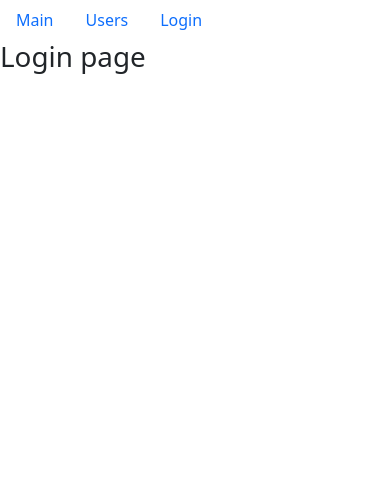
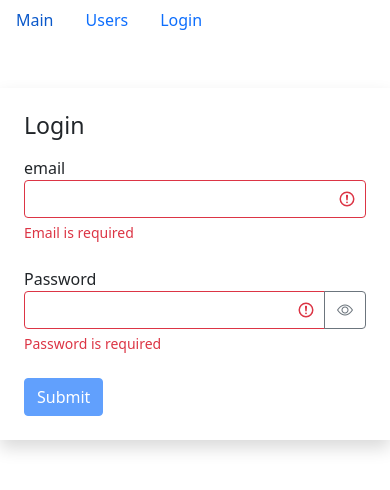
Before and after one commit to nadiageras-au/react-fast-company, a React (Create React App) app: page /login in a window 390 px wide. Shown: the top 490 px of the page. Built offline with nearby package versions, Linux system fonts and the light colour scheme.

Commit message:
forms 1 - login page

```diff
--- /dev/null
+++ b/src/components/search.jsx
@@ -0,0 +1,24 @@
+import React from "react";
+import PropTypes from "prop-types";
+
+const Search = ({ value, onChange }) => {
+    return (
+        <form>
+            <label htmlFor="query" className="" />
+            <input
+                type="text"
+                name="search"
+                onChange={onChange}
+                value={value}
+                placeholder="Search"
+            />
+        </form>
+    );
+};
+
+Search.propTypes = {
+    value: PropTypes.string,
+    onChange: PropTypes.func
+};
+
+export default Search;
--- a/src/components/searchStatus.jsx
+++ b/src/components/searchStatus.jsx
@@ -1,39 +1,65 @@
 import React from "react";
 import PropTypes from "prop-types";
 
+// const SearchStatus = ({ length }) => {
+//     const renderPhrase = (number) => {
+//         if (number === 0) {
+//             return (
+//                 <div className="badge bg-danger">
+//                     Никто не тусанет с тобой сегодня
+//                 </div>
+//             );
+//         } else {
+//             let num = Math.abs(number);
+//             num %= 100;
+//             num %= 10;
+//             if (num >= 5 && num <= 20) {
+//                 return (
+//                     <div className="badge bg-primary">
+//                         {number + ` человек готовы тусануть с тобой`}
+//                     </div>
+//                 );
+//             } else {
+//                 return (
+//                     <div className="badge bg-primary">
+//                         {number + ` человека готовы тусануть с тобой`}
+//                     </div>
+//                 );
+//             }
+//         }
+//     };
+
+//     return <h1 className="text-center">{renderPhrase(length)}</h1>;
+// };
+
+// SearchStatus.propTypes = {
+//     length: PropTypes.number.isRequired
+// };
+
 const SearchStatus = ({ length }) => {
     const renderPhrase = (number) => {
-        if (number === 0) {
-            return (
-                <div className="badge bg-danger">
-                    Никто не тусанет с тобой сегодня
-                </div>
-            );
-        } else {
-            let num = Math.abs(number);
-            num %= 100;
-            num %= 10;
-            if (num >= 5 && num <= 20) {
-                return (
-                    <div className="badge bg-primary">
-                        {number + ` человек готовы тусануть с тобой`}
-                    </div>
-                );
-            } else {
-                return (
-                    <div className="badge bg-primary">
-                        {number + ` человека готовы тусануть с тобой`}
-                    </div>
-                );
-            }
+        const lastOne = Number(number.toString().slice(-1));
+        if (number > 4 && number < 15) {
+            return "человек тусанет";
         }
+        if (lastOne === 1) return "человек тусанет";
+        if ([2, 3, 4].indexOf(lastOne) >= 0) return "человека тусанут";
+        return "человек тусанет";
     };
-
-    return <h1 className="text-center">{renderPhrase(length)}</h1>;
+    return (
+        <h2>
+            <span
+                className={"badge " + (length > 0 ? "bg-primary" : "bg-danger")}
+            >
+                {length > 0
+                    ? `${length + " " + renderPhrase(length)}   с тобой сегодня`
+                    : "Никто с тобой не тусанет"}
+            </span>
+        </h2>
+    );
 };
-
 SearchStatus.propTypes = {
-    length: PropTypes.number.isRequired
+    length: PropTypes.number
 };
 
 export default SearchStatus;
--- /dev/null
+++ b/src/components/textField.jsx
@@ -0,0 +1,54 @@
+import React, { useState } from "react";
+import PropTypes from "prop-types";
+
+const TextField = ({ label, type, name, value, onChange, error }) => {
+    const [showPassword, setShowPassword] = useState(false);
+    const getInputClasses = () => {
+        return "form-control" + (error ? " is-invalid" : "");
+    };
+    const toggleShowPassword = () => {
+        setShowPassword((prevState) => !prevState);
+    };
+    return (
+        <div className="mb-4">
+            <label htmlFor={name}>{label} </label>
+            <div className="input-group has-validation">
+                <input
+                    type={showPassword ? "text" : type}
+                    id={name}
+                    name={name}
+                    value={value}
+                    onChange={onChange}
+                    className={getInputClasses()}
+                />
+                {type === "password" && (
+                    <button
+                        className="btn btn-outline-secondary"
+                        type="button"
+                        onClick={toggleShowPassword}
+                    >
+                        <i
+                            className={
+                                "bi bi-eye" + (showPassword ? "-slash" : "")
+                            }
+                        ></i>
+                    </button>
+                )}
+                {error && <div className="invalid-feedback">{error}</div>}
+            </div>
+        </div>
+    );
+};
+TextField.defaultProps = {
+    type: "text"
+};
+TextField.propTypes = {
+    label: PropTypes.string,
+    type: PropTypes.string,
+    name: PropTypes.string,
+    value: PropTypes.string,
+    onChange: PropTypes.func,
+    error: PropTypes.string
+};
+
+export default TextField;
--- a/src/components/user.jsx
+++ b/src/components/user.jsx
@@ -15,7 +15,7 @@
     marked = false
 }) => {
     return (
-        <tr>
+        <tr key={_id}>
             <td>{name}</td>
             <td>
                 {qualities.map((quality) => (
--- a/src/components/users.jsx
+++ b/src/components/users.jsx
@@ -7,15 +7,18 @@
 import SearchStatus from "./searchStatus";
 import UsersTable from "./usersTable";
 import _ from "lodash";
+import Search from "./search";
 
 const Users = () => {
     const [currentPage, setCurrentPage] = useState(1);
     const [professions, setProfession] = useState(api.professions.fetchAll());
     const [selectedProf, setSelectedProf] = useState();
     const [sortBy, setSortBy] = useState({ path: "name", order: "asc" });
+    const [query, setQuery] = useState("");
+    const [users, setUsers] = useState([]);
+
     const pageSize = 6;
 
-    const [users, setUsers] = useState([]);
     useEffect(() => {
         api.users.fetchAll().then((data) => setUsers(data));
     }, []);
@@ -43,9 +46,10 @@
 
     useEffect(() => {
         setCurrentPage(1);
-    }, [selectedProf]);
+    }, [selectedProf, query]);
 
     const handleProfessionSelect = (item) => {
+        setQuery("");
         setSelectedProf(item);
     };
 
@@ -56,8 +60,20 @@
     const handleSort = (item) => {
         setSortBy(item);
     };
+
+    const handleSearch = (event) => {
+        const searchItems = event.target.value;
+        setQuery(searchItems);
+        setSelectedProf();
+    };
     if (users) {
-        const filteredUsers = selectedProf
+        const filteredUsers = query
+            ? users.filter(
+                  (user) =>
+                      user.name.toLowerCase().indexOf(query.toLowerCase()) !==
+                      -1
+              )
+            : selectedProf
             ? users.filter(
                   (user) =>
                       JSON.stringify(user.profession) ===
@@ -97,7 +113,9 @@
                 )}
                 <div className="d-flex flex-column">
                     <SearchStatus length={count} />
+                    <Search value={query} onChange={handleSearch} />
                     {count > 0 && (
+                        <>
                             <UsersTable
                                 users={usersCrop}
                                 onSort={handleSort}
@@ -105,6 +123,7 @@
                                 onDelete={handleDelete}
                                 onToggleBookmark={handleToggleBookmark}
                             />
+                        </>
                     )}
                     <div className="d-flex justify-content-center">
                         <Pagination
--- a/src/index.js
+++ b/src/index.js
@@ -1,7 +1,6 @@
 import React from "react";
 import ReactDOM from "react-dom";
 import "./index.css";
-import reportWebVitals from "./reportWebVitals";
 import "bootstrap/dist/css/bootstrap.css";
 import App from "./App";
 import { BrowserRouter } from "react-router-dom";
@@ -14,8 +13,3 @@
     </React.StrictMode>,
     document.getElementById("root")
 );
-
-// If you want to start measuring performance in your app, pass a function
-// to log results (for example: reportWebVitals(console.log))
-// or send to an analytics endpoint. Learn more: https://bit.ly/CRA-vitals
-reportWebVitals();
--- a/src/layout/loginPage.jsx
+++ b/src/layout/loginPage.jsx
@@ -1,7 +1,93 @@
-import React from "react";
+import React, { useState, useEffect } from "react";
+import TextField from "../components/textField";
+import { validator } from "../utils/validator";
 
 const LoginPage = () => {
-    return <h1>Login page</h1>;
+    const [data, setData] = useState({ email: "", password: "" });
+    const [errors, setErrors] = useState({});
+
+    const handleChange = ({ target }) => {
+        setData((prevState) => ({
+            ...prevState,
+            [target.name]: target.value
+        }));
+    };
+    const validatorConfig = {
+        email: {
+            isRequired: { message: "Email is required" },
+            isEmail: { message: "Email is wrong" }
+        },
+        password: {
+            isRequired: { message: "Password is required" },
+            isCapitalSymbol: {
+                message: "Password must have at least one upper case"
+            },
+            isContainDigit: {
+                message: "Password must have at least one digit"
+            },
+            min: {
+                message: "Password length must be at least 8 symbols",
+                value: 8
+            }
+        }
+    };
+
+    useEffect(() => {
+        validate();
+    }, [data]);
+
+    const validate = () => {
+        const errors = validator(data, validatorConfig);
+        // for (const fieldName in data) {
+        //     if (data[fieldName].trim() === "") {
+        //         errors[fieldName] = `${fieldName} is required`;
+        //     }
+        // }
+        setErrors(errors);
+        console.log("errors", Object.keys(errors).length);
+        return Object.keys(errors).length === 0;
+    };
+    const isValid = Object.keys(errors).length === 0;
+
+    const handleSubmit = (e) => {
+        e.preventDefault();
+        const isValid = validate();
+        if (!isValid) return;
+        console.log(data);
+    };
+    return (
+        <div className="container mt-5">
+            <div className="row">
+                <div className="col-md-6 offset-md-3 shadow p-4">
+                    <h3 className="mb-3">Login</h3>
+                    <form onSubmit={handleSubmit} className="">
+                        <TextField
+                            label="email"
+                            name="email"
+                            value={data.email}
+                            onChange={handleChange}
+                            error={errors.email}
+                        />
+                        <TextField
+                            label="Password"
+                            type="password"
+                            name="password"
+                            value={data.password}
+                            onChange={handleChange}
+                            error={errors.password}
+                        />
+                        <button
+                            className="btn btn-primary"
+                            type="submit"
+                            disabled={!isValid}
+                        >
+                            Submit
+                        </button>
+                    </form>
+                </div>
+            </div>
+        </div>
+    );
 };
 
 export default LoginPage;
--- /dev/null
+++ b/src/utils/validator.js
@@ -0,0 +1,46 @@
+export function validator(data, config) {
+    const errors = {};
+    function validate(validateMethod, data, config) {
+        let statusValidate;
+        switch (validateMethod) {
+            case "isRequired":
+                statusValidate = data.trim() === "";
+                break;
+            case "isEmail": {
+                const emailRegExp = /^\S+@\S+\.\S+$/g;
+                statusValidate = !emailRegExp.test(data);
+                break;
+            }
+            case "isCapitalSymbol": {
+                const capitalRegExp = /[A-Z]+/g;
+                statusValidate = !capitalRegExp.test(data);
+                break;
+            }
+            case "isContainDigit": {
+                const digitRegExp = /\d+/g;
+                statusValidate = !digitRegExp.test(data);
+                break;
+            }
+            case "min": {
+                statusValidate = data.length < config.value;
+                break;
+            }
+            default:
+                break;
+        }
+        if (statusValidate) return config.message;
+    }
+    for (const fieldName in data) {
+        for (const validateMethod in config[fieldName]) {
+            const error = validate(
+                validateMethod,
+                data[fieldName],
+                config[fieldName][validateMethod]
+            );
+            if (error && !errors[fieldName]) {
+                errors[fieldName] = error;
+            }
+        }
+    }
+    return errors;
+}
```
Lines whose indentation alone changed are shown as unchanged.
